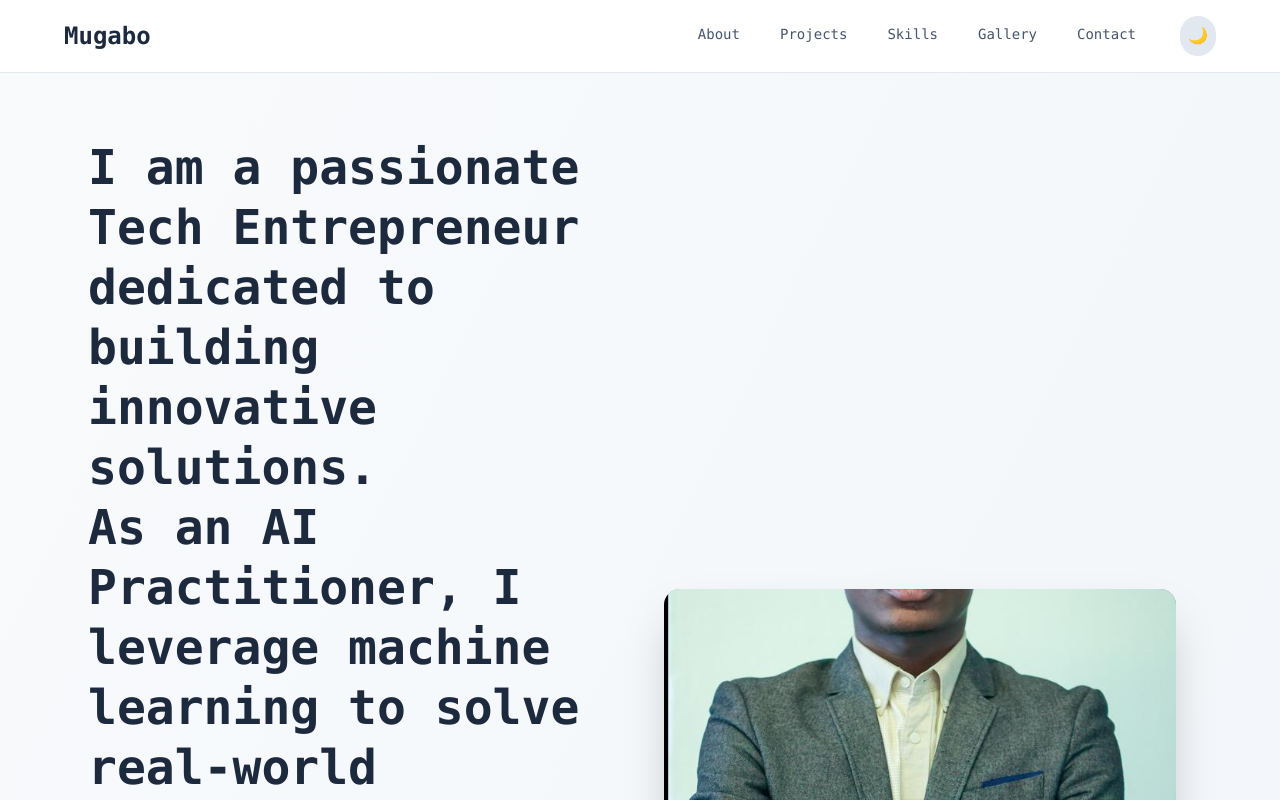
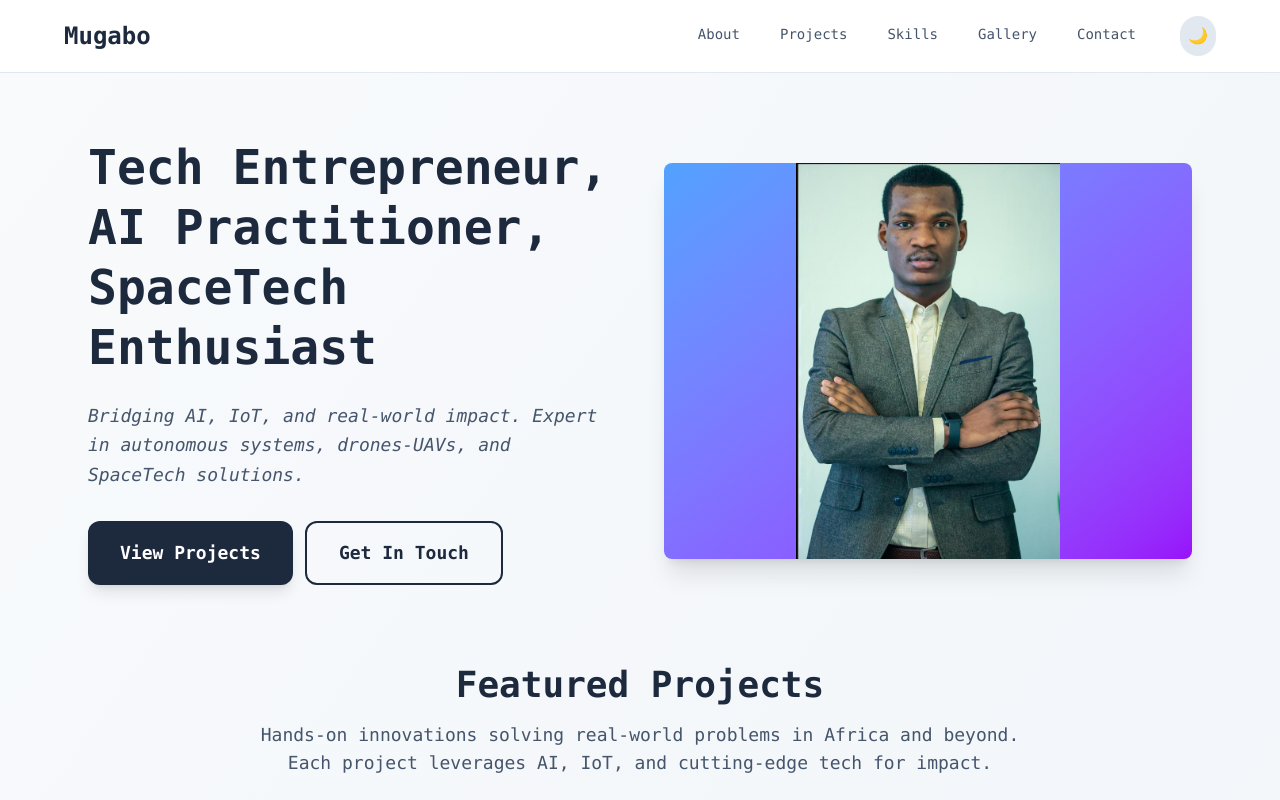
Before and after one commit to merma1509/Portfolio-Website, a Next.js app in the folder frontend/: page / in a window 1280 px wide. Shown: the top 800 px of the page. Built offline with nearby package versions, Linux system fonts and the light colour scheme.

Commit message:
Revert hero section image to original format from commit 4b34582

```diff
--- a/frontend/app/page.tsx
+++ b/frontend/app/page.tsx
@@ -118,11 +118,11 @@ export default function Home() {
         <div className="flex flex-col lg:grid lg:grid-cols-2 gap-6 lg:gap-8 xl:gap-12 items-center">
           <div className="order-2 lg:order-1 text-center lg:text-left">
             <h2 className="text-xl sm:text-2xl md:text-3xl lg:text-4xl xl:text-5xl font-bold text-slate-800 dark:text-white mb-2 sm:mb-3 md:mb-4 lg:mb-6 leading-tight">
-              I am a passionate Tech Entrepreneur dedicated to building innovative solutions.
+              Tech Entrepreneur,
               <br className="hidden sm:block" />
-              <span className="sm:hidden"> </span>As an AI Practitioner, I leverage machine learning to solve real-world problems.
-              <br className="hidden sm:block" />
-              <span className="sm:hidden"> </span>My expertise extends to SpaceTech, where I work on cutting-edge aerospace technologies.
+              <span className="sm:hidden"> </span>AI Practitioner,
+              <br className="hidden md:block" />
+              <span className="sm:hidden"> </span>SpaceTech Enthusiast
             </h2>
             <p className="text-xs sm:text-sm md:text-base lg:text-lg text-slate-600 dark:text-slate-300 mb-3 sm:mb-4 md:mb-6 lg:mb-8 max-w-2xl mx-auto lg:mx-0 leading-relaxed">
               <i>Bridging AI, IoT, and real-world impact. Expert in autonomous systems, drones-UAVs, and SpaceTech solutions.</i>
@@ -143,9 +143,10 @@ export default function Home() {
             </div>
           </div>
           <div className="order-1 lg:order-2 relative">
-            <div className="w-full max-w-sm sm:max-w-md lg:max-w-lg mx-auto lg:mx-0 aspect-[4/3] bg-gradient-to-br from-slate-400 to-slate-600 rounded-xl sm:rounded-2xl shadow-2xl overflow-hidden">
-              <img src="/mugabo.jpg" alt="Mugabo's profile photo" className="w-full h-full object-cover" />
+            <div className="w-full aspect-[4/3] bg-gradient-to-br from-blue-400 to-purple-600 rounded-lg shadow-xl">
+              <img src="/mugabo.jpg" alt="Mugabo's profile photo" className="w-full h-full object-contain rounded-lg" />
             </div>
+            {/* Placeholder for profile image */}
           </div>
         </div>
 
```
